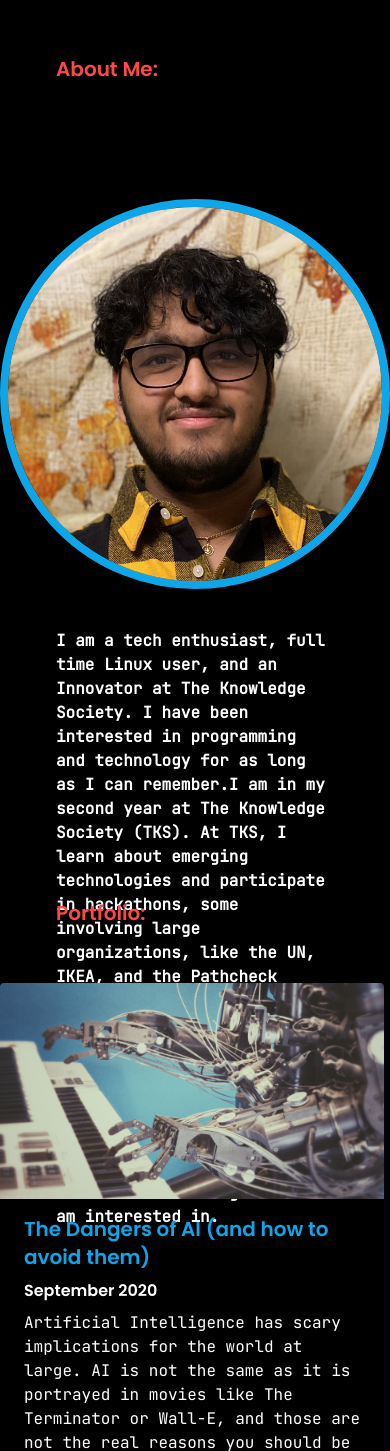
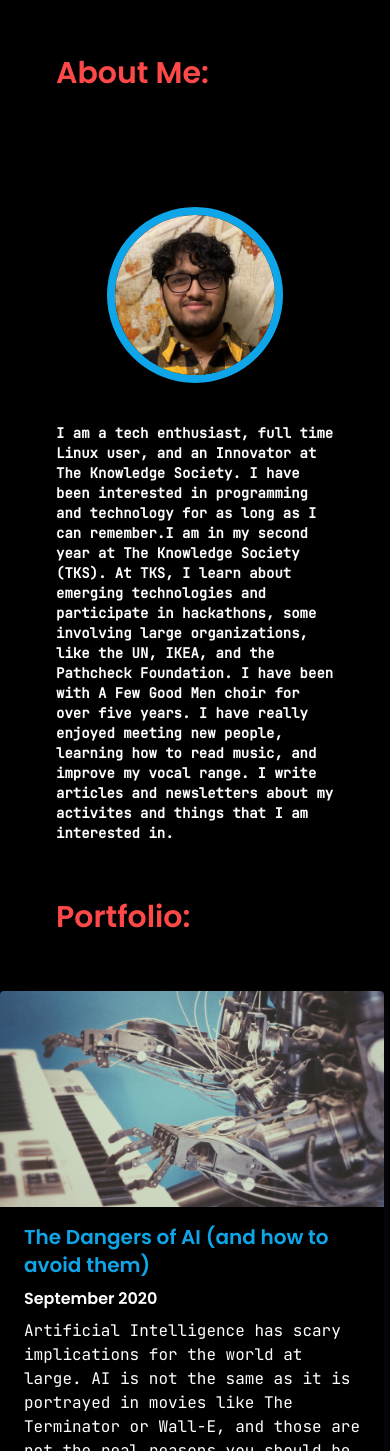
Before and after one commit to SituatedFern/webbysite, a Next.js app: page / in a window 390 px wide. Shown: the part 897-2348 px from the top of the page. Built offline with nearby package versions, Linux system fonts and the light colour scheme.

Commit message:
finished newsletter ui

```diff
--- a/components/About.js
+++ b/components/About.js
@@ -2,13 +2,16 @@ import React from "react";
 
 const About = () => {
   return (
-    <div className=" bg-black h-screen flex flex-col font-bold font-poppins text-white">
-      <p className="text-xl mt-10 mb-5 ml-14 text-[#FF4949]">About Me:</p>
+    <div
+      id="About"
+      className=" bg-black h-screen flex flex-col font-bold font-poppins text-white"
+    >
+      <p className="text-3xl mt-10 mb-5 ml-14 text-[#FF4949]">About Me:</p>
       <img
         src={"/images/pfp.jpg"}
-        className="sm:h-44 sm:w-44 md:h-64 md:w-64 lg:w-96 lg:h-96 mx-auto mb-10 mt-24 rounded-full border-solid border-sky-500 border-8"
+        className="h-44 w-44 md:h-64 md:w-64 lg:w-96 lg:h-96 mx-auto mb-10 mt-24 rounded-full border-solid border-sky-500 border-8"
       ></img>
-      <p className="mx-14 font-jetbrains">
+      <p className="mx-14 font-jetbrains text-sm md:text-lg">
         I am a tech enthusiast, full time Linux user, and an Innovator at The
         Knowledge Society. I have been interested in programming and technology
         for as long as I can remember.I am in my second year at The Knowledge
--- a/components/Footer.js
+++ b/components/Footer.js
@@ -10,7 +10,7 @@ library.add(fab);
 const Footer = () => {
   return (
     <>
-      <div className="flex h-1 bg-[#FF4949] shadow-sm" />
+      <div id="Footer" className="flex h-1 bg-[#FF4949] shadow-sm" />
       <footer className="p-10 bg-[#0F0F0F] text-white">
         <div className="flex flex-wrap">
           <div className="w-1/2 p-2">
--- a/components/Hero.js
+++ b/components/Hero.js
@@ -1,4 +1,5 @@
 import React from "react";
+import Link from "next/link";
 
 const Hero = () => {
   return (
@@ -15,9 +16,11 @@ const Hero = () => {
           <p className=" text-white hover:text-[#48C5F7]">Hey,</p>
         </div>
       </div>
-      <p className="lg:text-9xl md:text-7xl sm:text-5xl text-3xl text-[#8FFFA8] mb-14 hover:text-[#FF4949] cursor-pointer z-30">
-        I'm Ashwin!
-      </p>
+      <Link href="#About">
+        <p className="lg:text-9xl md:text-7xl sm:text-5xl text-3xl text-[#8FFFA8] mb-14 hover:text-[#FF4949] cursor-pointer z-30">
+          I'm Ashwin!
+        </p>
+      </Link>
     </div>
   );
 };
--- a/components/Navbar.js
+++ b/components/Navbar.js
@@ -28,18 +28,18 @@ const Navbar = ({ toggle }) => {
           </svg>
         </div>
         <div className="pr-8 md:block hidden italic">
-          <Link href="/">
+          <Link href="#About">
             <a className="p-4 text-[#48C5F7] hover:text-[#FF4949]">About</a>
           </Link>
-          <Link href="/">
+          <Link href="#Portfolio">
             <a className="p-4 text-[#48C5F7] hover:text-[#FF4949]">Portfolio</a>
           </Link>
-          <Link href="/">
+          <Link href="#Newsletter">
             <a className="p-4 text-[#48C5F7] hover:text-[#FF4949]">
               Newsletter
             </a>
           </Link>
-          <Link href="/">
+          <Link href="#Footer">
             <a className="p-4 text-[#48C5F7] hover:text-[#FF4949]">Contact</a>
           </Link>
         </div>
--- /dev/null
+++ b/components/Newsletter.js
@@ -0,0 +1,42 @@
+import React from "react";
+
+const About = () => {
+  return (
+    <div
+      id="Newsletter"
+      className="min-h-screen bg-black flex flex-col items-center justify-center"
+    >
+      <p className="text-2xl md:text-5xl text-white font-bold font-poppins mb-20">
+        Sign Up For My Newsletter!
+      </p>
+      <form action="" className="text-gray-600 text-md md:text-3xl space-y-10">
+        <div className="flex items-center font-jetbrains space-x-3">
+          <label for="name">My name is </label>
+          <input
+            type="text"
+            id="name"
+            name="name"
+            placeholder="Thorin Oakenshield"
+            className="flex-grow bg-transparent border-b-4 border-gray-900 p-2 outline-none text-white focus:border-gray-300"
+          />
+        </div>
+
+        <div className="flex items-center font-jetbrains space-x-3">
+          <label for="email">My email is </label>
+          <input
+            type="text"
+            id="email"
+            name="email"
+            placeholder="thorino@hobbit.com"
+            className="flex-grow bg-transparent border-b-4 border-gray-900 p-2 outline-none text-white focus:border-gray-300"
+          />
+        </div>
+        <div className="text-right font-jetbrains">
+          <button className="bg-[#FF4949] text-black py-4 px-8">Submit</button>
+        </div>
+      </form>
+    </div>
+  );
+};
+
+export default About;
--- a/components/Portfolio.js
+++ b/components/Portfolio.js
@@ -3,12 +3,15 @@ import Card from "./Card";
 
 const About = () => {
   return (
-    <div className=" bg-black flex flex-col font-poppins text-white">
-      <p className="font-bold text-xl mt-10 mb-14 ml-14 text-[#FF4949]">
+    <div
+      id="Portfolio"
+      className=" bg-black flex flex-col font-poppins text-white"
+    >
+      <p className="font-bold text-3xl mt-10 mb-14 ml-14 text-[#FF4949]">
         Portfolio:
       </p>
       <div className="container mx-auto">
-        <div className="grid md:grid-cols-3 sm:grid-cols-1 gap-4 mb-28">
+        <div className="grid md:grid-cols-3 grid-cols-1 md:gap-4 mb-28 mx-auto">
           <Card
             title="The Dangers of AI (and how to avoid them)"
             date="September 2020"
--- a/pages/index.js
+++ b/pages/index.js
@@ -5,6 +5,7 @@ import Footer from "../components/Footer";
 import Hero from "../components/Hero";
 import Navbar from "../components/Navbar";
 import Portfolio from "../components/Portfolio";
+import Newsletter from "../components/Newsletter";
 
 export default function Home() {
   const [isOpen, setIsOpen] = useState(false);
@@ -34,6 +35,7 @@ export default function Home() {
       <Hero />
       <About />
       <Portfolio />
+      <Newsletter />
       <Footer />
     </div>
   );
--- a/styles/globals.css
+++ b/styles/globals.css
@@ -18,3 +18,7 @@
     font-style: normal;
   }
 }
+
+html {
+  scroll-behavior: smooth;
+}
```
